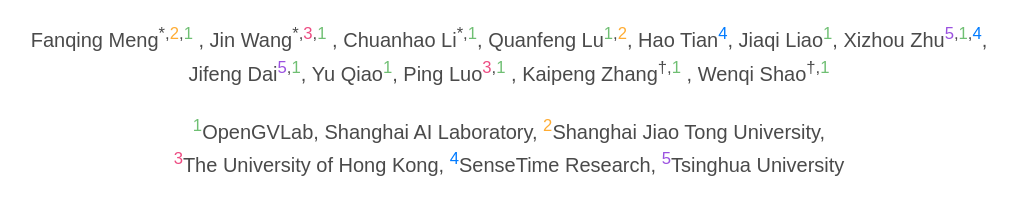
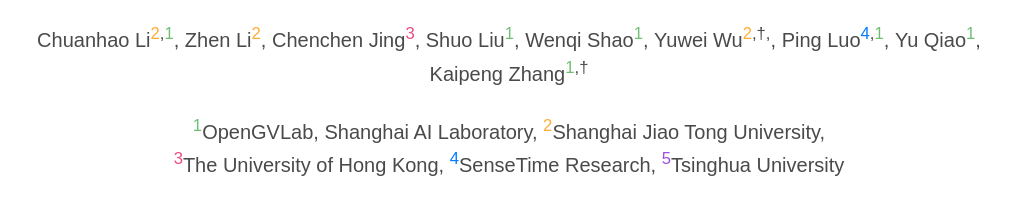
Before and after one commit to NeverMoreLCH/SearchLVLMs.github.io, a plain HTML site: page index.html in a window 1280 px wide. Shown: the part 244-445 px from the top of the page, without its empty margins (131-1148 px from the left). Drawn offline with nearby package versions, Linux system fonts and the light colour scheme; a script that the page names is missing; some icons are missing; a web font is replaced by a local one.

Commit message:
Update index.html

```diff
--- a/index.html
+++ b/index.html
@@ -14,7 +14,7 @@
         content="A Plug-and-Play Framework for Augmenting Large Vision-Language Models by Searching Up-to-Date Internet Knowledge">
   <meta name="keywords" content="MMIU, LVLM, LVLM Evaluation, multiple images, Vision Language Model, Large Language Model, Large Multimodal Model, artificial intelligence, AI, AGI, artificial general intelligence">
   <meta name="viewport" content="width=device-width, initial-scale=1">
-  <title> MMIU: Multimodal Multi-image Understanding for Evaluating Multimodal Large Language Models</title>
+  <title> SearchLVLMs: A Plug-and-Play Framework for Augmenting Large Vision-Language Models by Searching Up-to-Date Internet Knowledge</title>
 
   <link href="https://fonts.googleapis.com/css?family=Google+Sans|Noto+Sans|Castoro" rel="stylesheet">
 
@@ -76,47 +76,21 @@
       <div class="columns is-centered">
         <div class="column has-text-centered">
           <h1 class="title is-1 publication-title is-bold">
-            <span class="MMIU" style="vertical-align: middle">MMIU</span>
+            <span class="SearchLVLMs" style="vertical-align: middle">SearchLVLMs</span>
             </h1>
           <h2 class="subtitle is-3 publication-subtitle">
-            Multimodal Multi-image Understanding for Evaluating Multimodal Large Language Models
+            A Plug-and-Play Framework for Augmenting Large Vision-Language Models by Searching Up-to-Date Internet Knowledge
           </h2>
           <div class="is-size-5 publication-authors">
-            <!-- <span class="author-block">Xiang Yue*<sup style="color:#6fbf73;">†,1</sup>,</span> -->
-            <span class="author-block">
-              Fanqing Meng<sup>*,</sup><sup style="color:#ffac33;">2</sup><sup>,</sup><sup style="color:#6fbf73;">1</sup></a>
-              ,
-            </span>
-            <!-- <span class="author-block">Yuansheng Ni*<sup style="color:#ffac33;">2</sup>,</span> -->
-            <span class="author-block">
-              Jin Wang<sup>*,</sup><sup style="color:#ed4b82;">3</sup><sup>,</sup><sup style="color:#6fbf73;">1</sup></a>
-              ,
-            </span>
-            <span class="author-block">
-              Chuanhao Li<sup>*,</sup><sup style="color:#6fbf73;">1</sup></a>,
-            </span>
-            <!-- <span class="author-block">Kai Zhang*<sup style="color:#ed4b82;">3</sup>,</span> -->
-            <span class="author-block">Quanfeng Lu<sup style="color:#6fbf73;">1</sup><sup>,</sup><sup style="color:#ffac33;">2</sup>,</span>
-            <span class="author-block">Hao Tian<sup style="color:#007bff;">4</sup>,</span>
-            <span class="author-block">Jiaqi Liao<sup style="color:#6fbf73;">1</sup>,</span>
-            <span class="author-block">Xizhou Zhu<sup style="color:#9b51e0;">5</sup><sup>,</sup><sup style="color:#6fbf73;">1</sup><sup>,</sup><sup style="color:#007bff;">4</sup>,</span>
-            <span class="author-block">Jifeng Dai<sup style="color:#9b51e0;">5</sup><sup>,</sup><sup style="color:#6fbf73;">1</sup>,</span>
+            <span class="author-block">Chuanhao Li<sup style="color:#ffac33;">2</sup><sup>,</sup><sup style="color:#6fbf73;">1</sup>,</span>
+            <span class="author-block">Zhen Li<sup style="color:#ffac33;">2</sup>,</span>
+            <span class="author-block">Chenchen Jing<sup style="color:#ed4b82;">3</sup>,</span>
+            <span class="author-block">Shuo Liu<sup style="color:#6fbf73;">1</sup>,</span>
+            <span class="author-block">Wenqi Shao<sup style="color:#6fbf73;">1</sup>,</span>
+            <span class="author-block">Yuwei Wu<sup style="color:#ffac33;">2</sup><sup>,</sup><sup>†,</sup>,</span>
+            <span class="author-block">Ping Luo<sup style="color:#007bff;">4</sup><sup>,</sup><sup style="color:#6fbf73;">1</sup>,</span>
             <span class="author-block">Yu Qiao<sup style="color:#6fbf73;">1</sup>,</span>
-            <!-- <span class="author-block">Huan Sun*<sup style="color:#ed4b82;">3</sup>,</span>
-            <span class="author-block">Yu Su*<sup style="color:#ed4b82;">†,3</sup>,</span>
-            <span class="author-block">Wenhu Chen*<sup style="color:#ffac33;">†,2</sup></span> -->
-            <span class="author-block">
-              Ping Luo<sup style="color:#ed4b82;">3</sup><sup>,</sup><sup style="color:#6fbf73;">1</sup></a>
-              ,
-          </span>
-          <span class="author-block">
-              Kaipeng Zhang<sup>†,</sup><sup style="color:#6fbf73;">1</sup></a>
-              ,
-          </span>
-          <span class="author-block">
-              Wenqi Shao<sup>†,</sup><sup style="color:#6fbf73;">1</sup></a>
-
-          </span>
+            <span class="author-block">Kaipeng Zhang<sup style="color:#6fbf73;">1</sup><sup>,</sup><sup>†</sup></span>
 
           </div>
 
```
